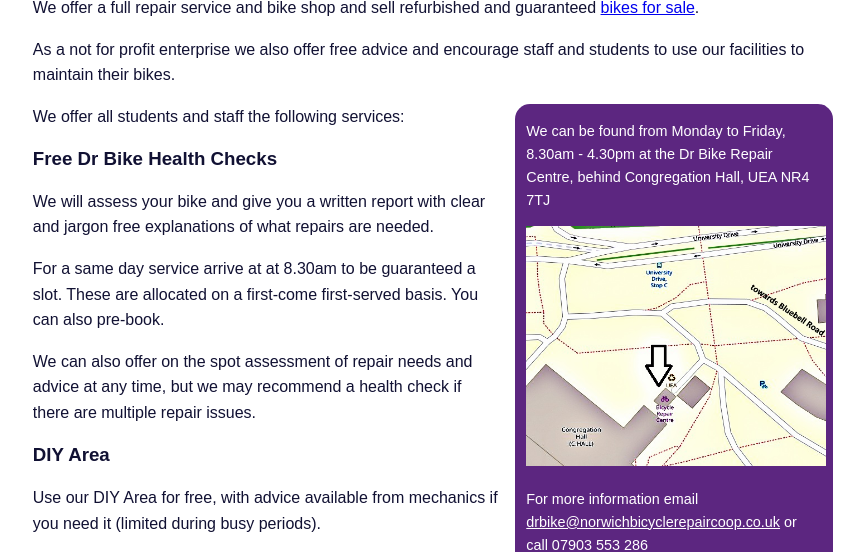
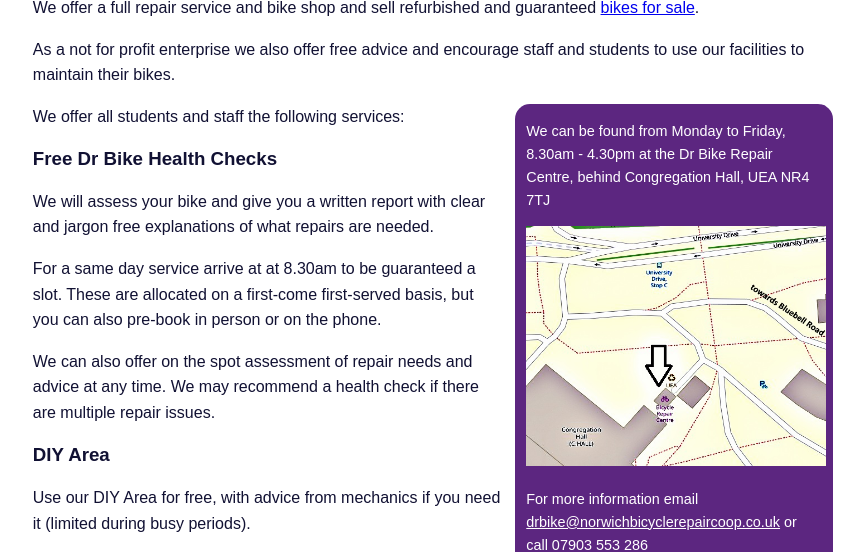
Before and after one commit to norwichbicyclerepaircooperative/norwichbicyclerepaircooperative.github.io, a Jekyll site: the page built from dr-bike-uea/index.md, in a window 1280 px wide and 1400 px high, scrolled down 256 px. Shown: the top 552 px of the window, without its empty margins (196-1060 px from the left). Built offline with Jekyll 4.4.1, drawn with Linux system fonts in a browser that asks for light colours; some of the changed text lies outside the part shown; grey boxes are pictures that could not be loaded.

Commit message:
Update index.md

```diff
--- a/dr-bike-uea/index.md
+++ b/dr-bike-uea/index.md
@@ -28,29 +28,24 @@
 
 ### Free Dr Bike Health Checks ###
 
-We will assess your bike and give you a written report with clear and jargon free
-explanations of what repairs are needed.
+We will assess your bike and give you a written report with clear and jargon free explanations of what repairs are needed.
 
-For a same day service arrive at at 8.30am to be guaranteed a slot. These are
-allocated on a first-come first-served basis. You can also pre-book.
+For a same day service arrive at at 8.30am to be guaranteed a slot. These are allocated on a first-come first-served basis, but you can also pre-book in person or on the phone.
 
-We can also offer on the spot assessment of repair needs and advice at any time,
-but we may recommend a health check if there are multiple repair issues.
+We can also offer on the spot assessment of repair needs and advice at any time. We may recommend a health check if there are multiple repair issues.
 
 ### DIY Area ###
 
-Use our DIY Area for free, with advice available from mechanics if you need it
-(limited during busy periods).
+Use our DIY Area for free, with advice from mechanics if you need it (limited during busy periods).
 
-We have:
+<img src="/static/images/DIY_area_in_use.jpg" width="300" height="240" /> <img src="/static/images/tool_board.jpg" width="400" height="550" />
+
+What we have:
  * Cycle pumps
  * Free puncture repair guides
  * Oil, rags, brushes and gloves
  * A range of tools, labelled and free to use
 
-<img src="/static/images/diy_tool_board.jpg" width="300" height="240" />
-
-<img src="/static/images/DIY_area_in_use.jpg" width="300" height="240" />
 
 
 ### Education and Workshops ###
```
